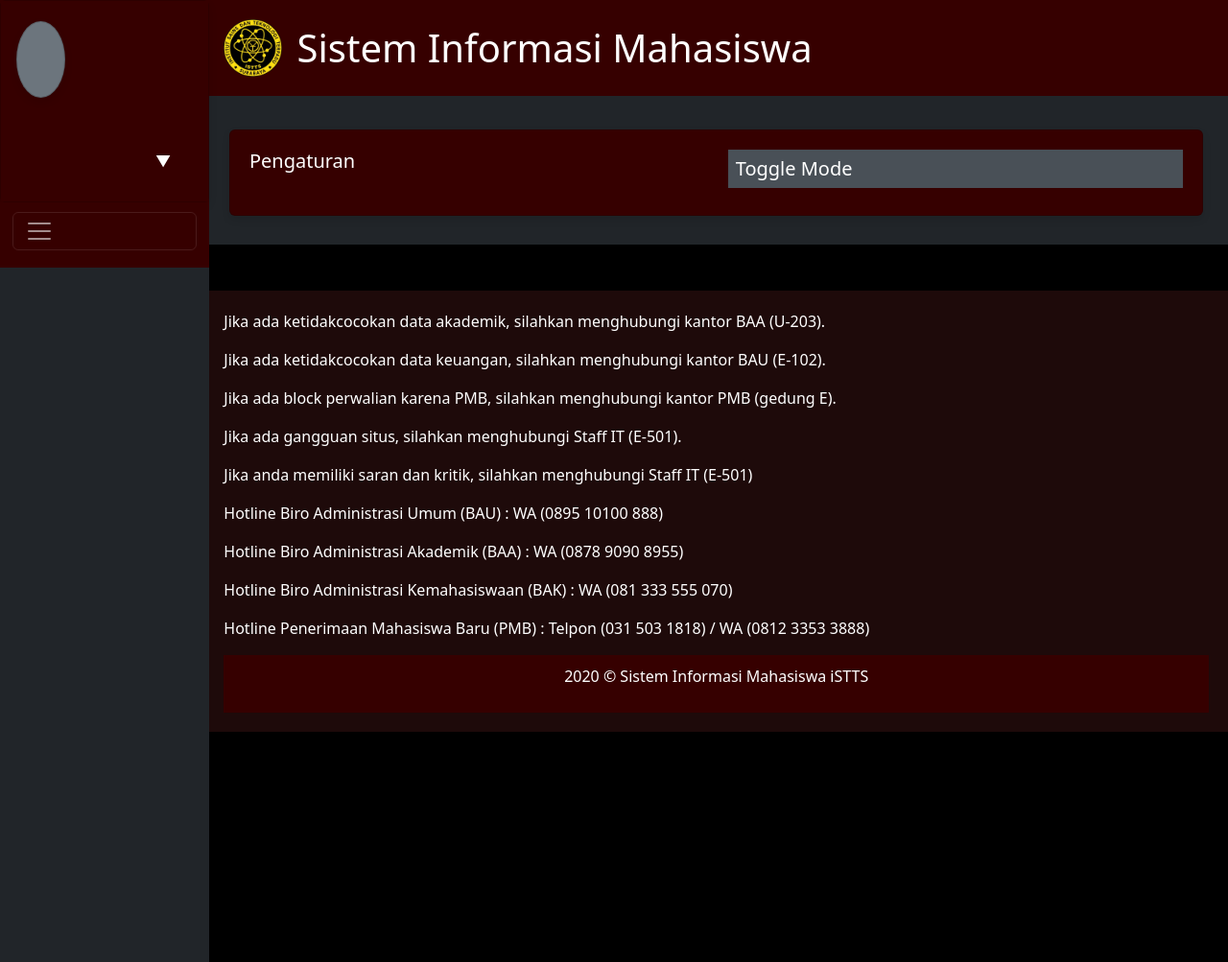
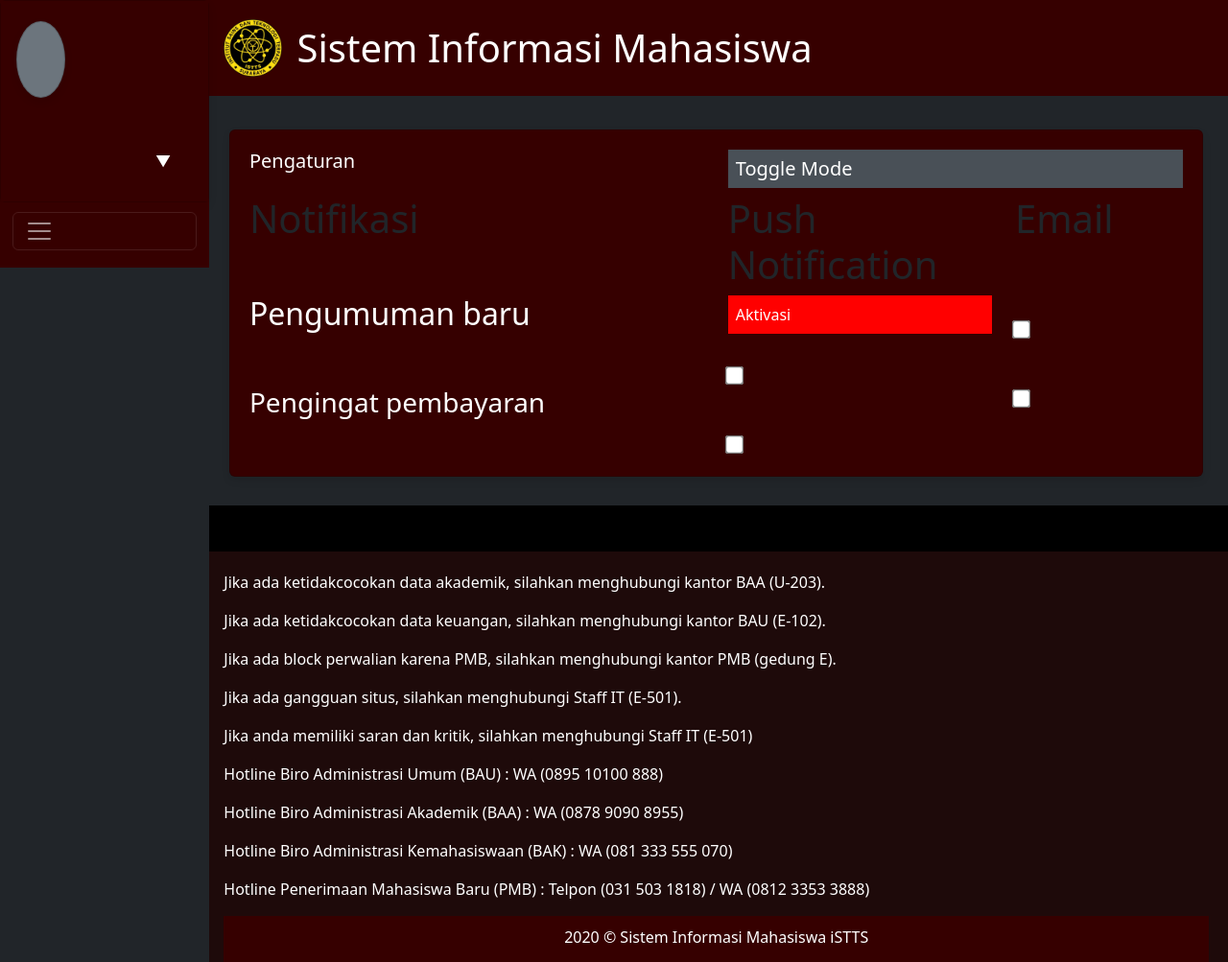
Before and after one commit to Xrror404/Project_BWP, a Laravel app: page /pengaturan in a window 1280 px wide. Shown: the whole page at 96% size. Run offline with Laravel 10, Linux system fonts and the light colour scheme; a user stored in the database is signed in; data comes from the database, SQL or seed files in the repository; some libraries are stand-ins or nearby versions.

Commit message:
ak tambahin di pengaturan

```diff
--- a/Project/resources/views/pengaturan.blade.php
+++ b/Project/resources/views/pengaturan.blade.php
@@ -18,6 +18,7 @@
 @section('content')
     {{-- <div class="container"> --}}
     <!-- Display student data if available -->
+
     <div class="card">
         <div class="card-body">
             <div class="row">
@@ -29,6 +30,48 @@
                         <button onclick="toggleMode()">Toggle Mode</button>
                     </h6>
                 </div>
+                <div style="float: left; width: 50%;">
+                    <h1>Notifikasi</h1>
+                    <br>
+                    <br>
+                    <h2>Pengumuman baru</h2>
+                    <br>
+                    <br>
+                    <h3>Pengingat pembayaran</h3>
+                </div>
+                <div style="float: left; width: 30%;">
+                    <h1>Push Notification</h1>
+                    <button style="background-color: red">Aktivasi</button>
+                    <br> <!-- Line break untuk memberikan jarak antara tombol dan checkbox -->
+                    <input type="checkbox" id="notificationCheckbox" style="transform: scale(1.5);">
+                    <!-- Menggunakan transform untuk memperbesar checkbox -->
+                    <label for="notificationCheckbox"></label>
+                    <br>
+                    <br>
+                    <br> <!-- Line break untuk memberikan jarak antara tombol dan checkbox -->
+                    <input type="checkbox" id="notificationCheckbox" style="transform: scale(1.5);">
+                    <!-- Menggunakan transform untuk memperbesar checkbox -->
+                    <label for="notificationCheckbox"></label>
+                </div>
+
+
+                <div style="float: left; width: 20%;">
+                    <h1>Email</h1>
+                    <br>
+                    <br>
+                    <br> <!-- Line break untuk memberikan jarak antara tombol dan checkbox -->
+                    <input type="checkbox" id="notificationCheckbox" style="transform: scale(1.5);">
+                    <!-- Menggunakan transform untuk memperbesar checkbox -->
+                    <label for="notificationCheckbox"></label>
+                    <br>
+                    <br>
+                    <br> <!-- Line break untuk memberikan jarak antara tombol dan checkbox -->
+                    <input type="checkbox" id="notificationCheckbox" style="transform: scale(1.5);">
+                    <!-- Menggunakan transform untuk memperbesar checkbox -->
+                    <label for="notificationCheckbox"></label>
+                </div>
+
+
             </div>
         </div>
     </div>
--- a/Project/routes/web.php
+++ b/Project/routes/web.php
@@ -6,7 +6,7 @@ use App\Http\Controllers\JadwalController;
 use App\Http\Controllers\LoginController;
 use App\Http\Controllers\PoinController;
 use Illuminate\Support\Facades\Route;
-
+use App\Http\Controllers\UserController;
 /*
 |--------------------------------------------------------------------------
 | Web Routes
@@ -80,3 +80,4 @@ Route::middleware('auth.custom')->group(function () {
         return view('pengaturan');
     })->name('pengaturan');
 });
+Route::get('/jadwal-dosen', [UserController::class, 'showDosenSchedule']);
```
Also changed, not shown: Project/app/Http/Controllers/UserController.php (added, +18 -0 lines), Project/app/Models/User.php (+16 -3 lines), Project/resources/views/kdosen.blade.php (+4 -3 lines), Project/resources/views/info.blade.php (indentation only).
